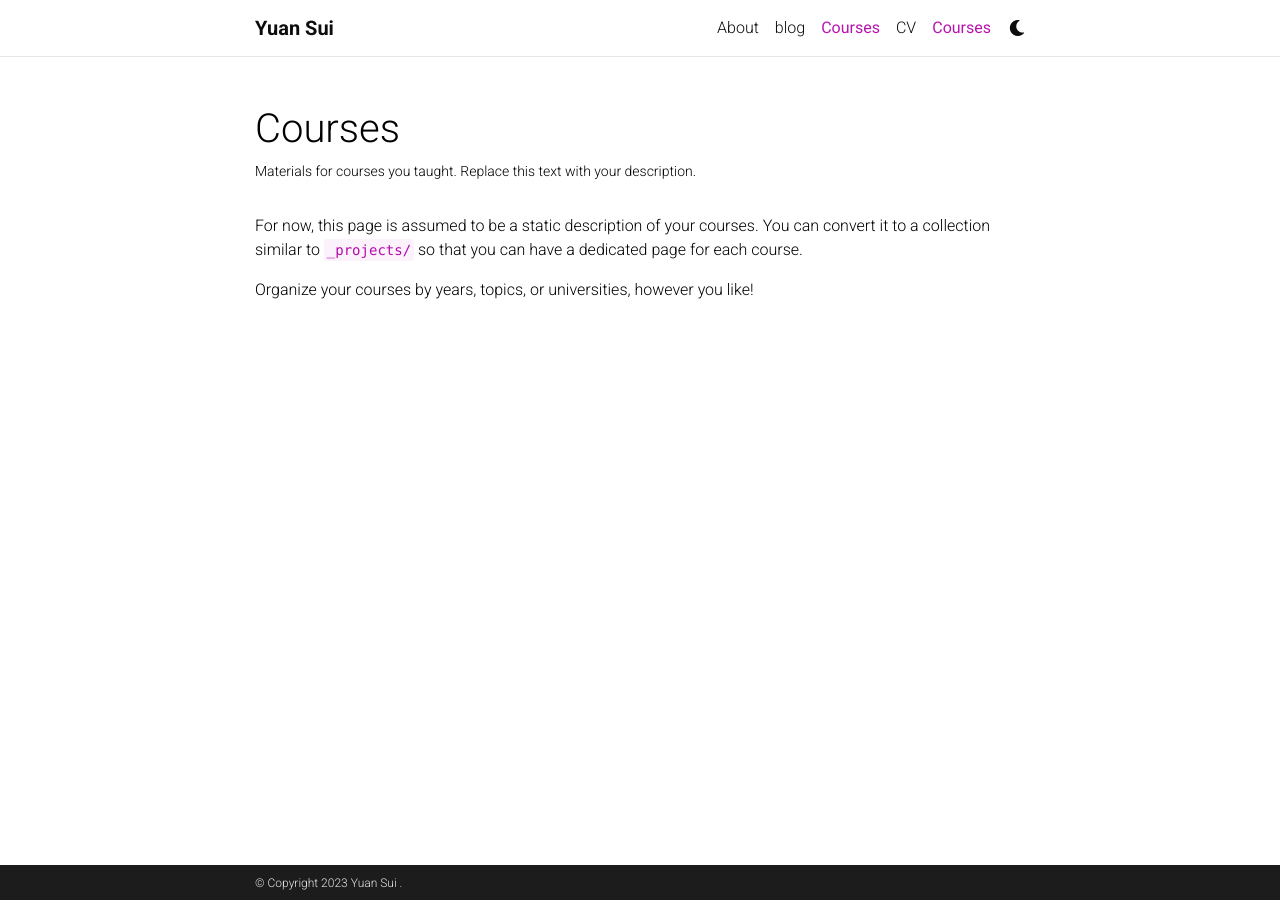
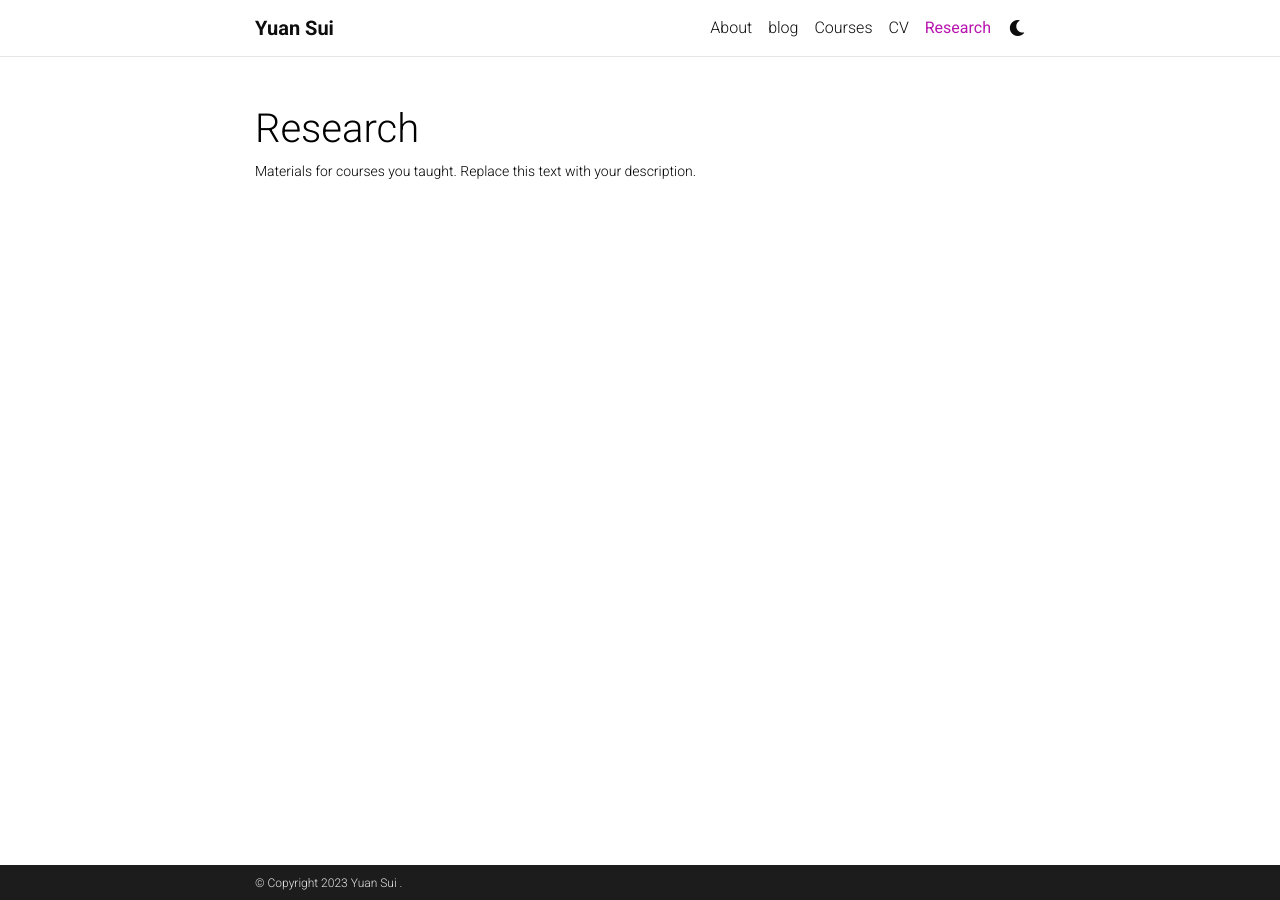
Before and after one commit to sufrepmia/al-folio_theme, a Jekyll site: the page built from _pages/teaching.md, in a window 1280 px wide. Built offline with Jekyll 4.4.1, drawn with Linux system fonts in a browser that asks for light colours; comment, search, counter and statistics services are not loaded; a style sheet for code colours, icons or effects is not loaded.

Commit message:
Update teaching.md

```diff
--- a/_pages/teaching.md
+++ b/_pages/teaching.md
@@ -1,12 +1,8 @@
 ---
 layout: page
 permalink: /teaching/
-title: Courses
+title: Research
 description: Materials for courses you taught. Replace this text with your description.
 nav: true
 nav_order: 5
 ---
-
-For now, this page is assumed to be a static description of your courses. You can convert it to a collection similar to `_projects/` so that you can have a dedicated page for each course.
-
-Organize your courses by years, topics, or universities, however you like!
```
